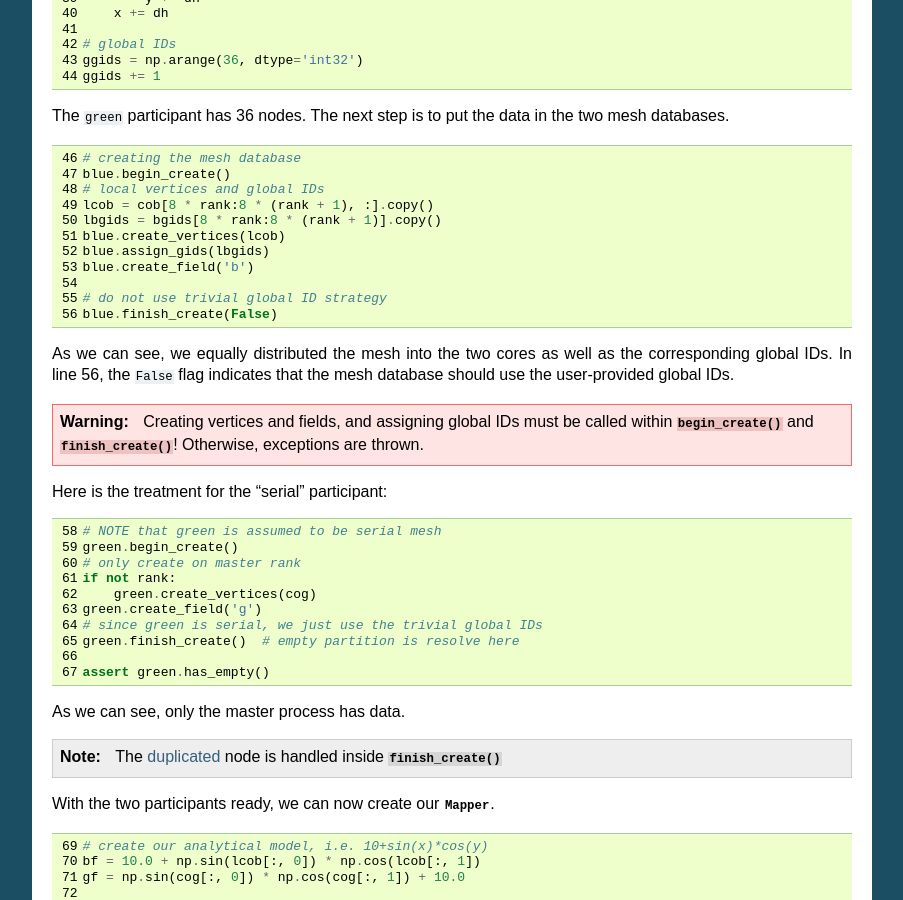
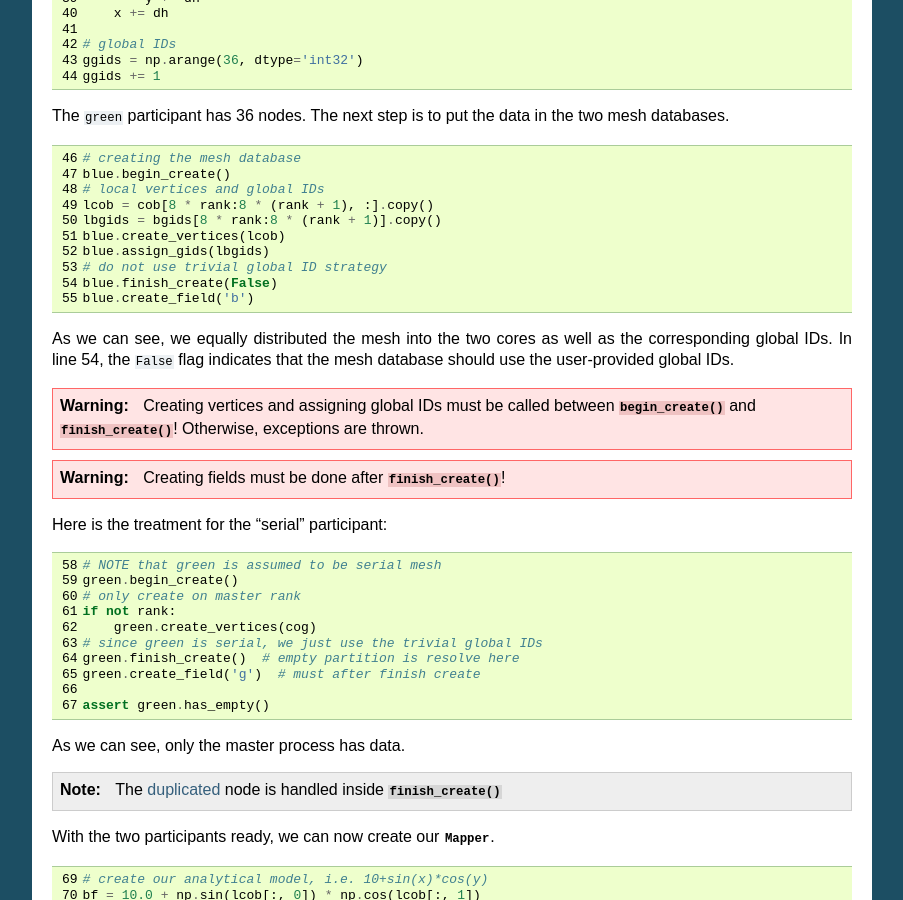
Before and after one commit to chiao45/parpydtk2, a Sphinx documentation site: the page built from docs/demo.rst, in a window 1280 px wide and 900 px high, scrolled down 862 px. Shown: the whole window, without its empty margins (198-1101 px from the left). Built offline with Sphinx 7.4.7, drawn with Linux system fonts in a browser that asks for light colours; formulas are drawn with MathJax 3.

Commit message:
updated docs for forcing creating fields must happen after finish_create

```diff
--- a/docs/demo.rst
+++ b/docs/demo.rst
@@ -80,21 +80,25 @@ the two mesh databases.
     lbgids = bgids[8 * rank:8 * (rank + 1)].copy()
     blue.create_vertices(lcob)
     blue.assign_gids(lbgids)
+    # do not use trivial global ID strategy
+    blue.finish_create(False)
     blue.create_field('b')
 
-    # do not use trivial global ID strategy
-    blue.finish_create(False)
-
 As we can see, we equally distributed the mesh into the two cores as well as
-the corresponding global IDs. In line 56, the ``False`` flag indicates that
+the corresponding global IDs. In line 54, the ``False`` flag indicates that
 the mesh database should use the user-provided global IDs.
 
 .. warning::
 
-    Creating vertices and fields, and assigning global IDs must be called
-    within :py:func:`~parpydtk2.IMeshDB.begin_create` and
+    Creating vertices and assigning global IDs must be called between
+    :py:func:`~parpydtk2.IMeshDB.begin_create` and
     :py:func:`~parpydtk2.IMeshDB.finish_create`! Otherwise, exceptions are
     thrown.
+
+.. warning::
+
+    Creating fields must be done after
+    :py:func:`~parpydtk2.IMeshDB.finish_create`!
 
 Here is the treatment for the "serial" participant:
 
@@ -106,9 +110,9 @@ Here is the treatment for the "serial" participant:
     # only create on master rank
     if not rank:
         green.create_vertices(cog)
-    green.create_field('g')
     # since green is serial, we just use the trivial global IDs
     green.finish_create()  # empty partition is resolve here
+    green.create_field('g')  # must after finish create
 
     assert green.has_empty()
 
```
Also changed, not shown: 2 other files.
